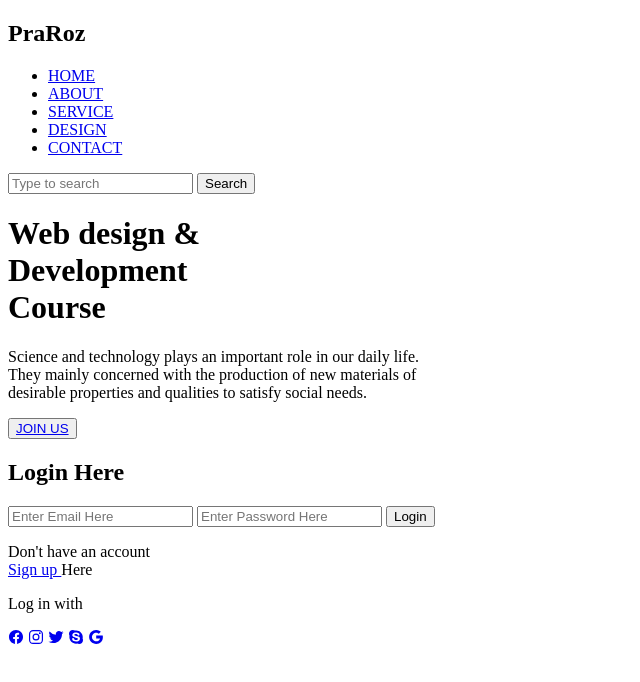
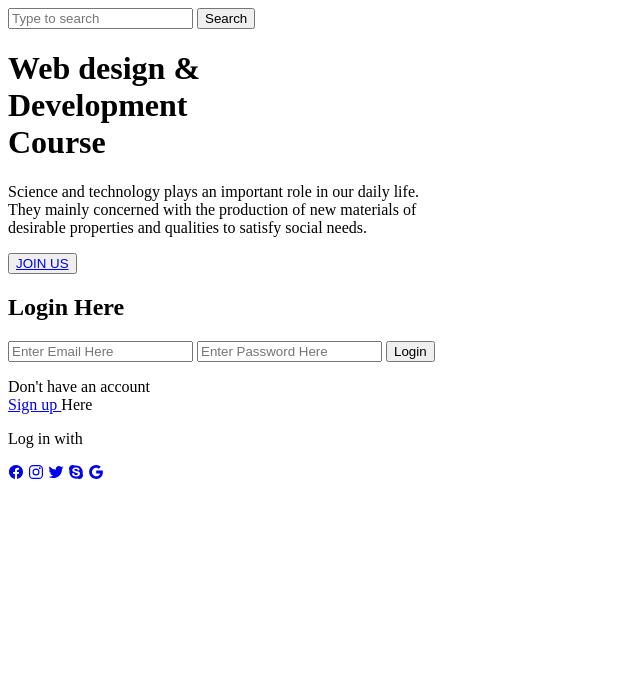
Before and after one commit to zelalem61/zele, a plain HTML site: page index.html in a window 1280 px wide. Shown: the whole page, without its empty margins (0-640 px from the left). Drawn offline with nearby package versions, Linux system fonts and the light colour scheme.

Commit message:
Update index.html

```diff
--- a/index.html
+++ b/index.html
@@ -1,24 +1,6 @@
 <!DOCTYPE html>
 <html lang="en">
-<head>
-    <title>My webpage</title>
-    <link rel="stylesheet" href="style.css">
-</head>
-<body>
-    <div class="main">
-        <div class="navbar">
-            <div class="icon">
-                <h2 class="logo">PraRoz</h2>
-            </div>
-            <div class="menu">
-                <ul>
-                    <li><a href="#">HOME</a></li>
-                    <li><a href="#">ABOUT</a></li>
-                    <li><a href="#">SERVICE</a></li>
-                    <li><a href="#">DESIGN</a></li>
-                    <li><a href="#">CONTACT</a></li>
-                </ul>
-            </div>
+
 
             <div class="search">
                 <input type="Search" class="srch" name="" placeholder="Type to search">
```
